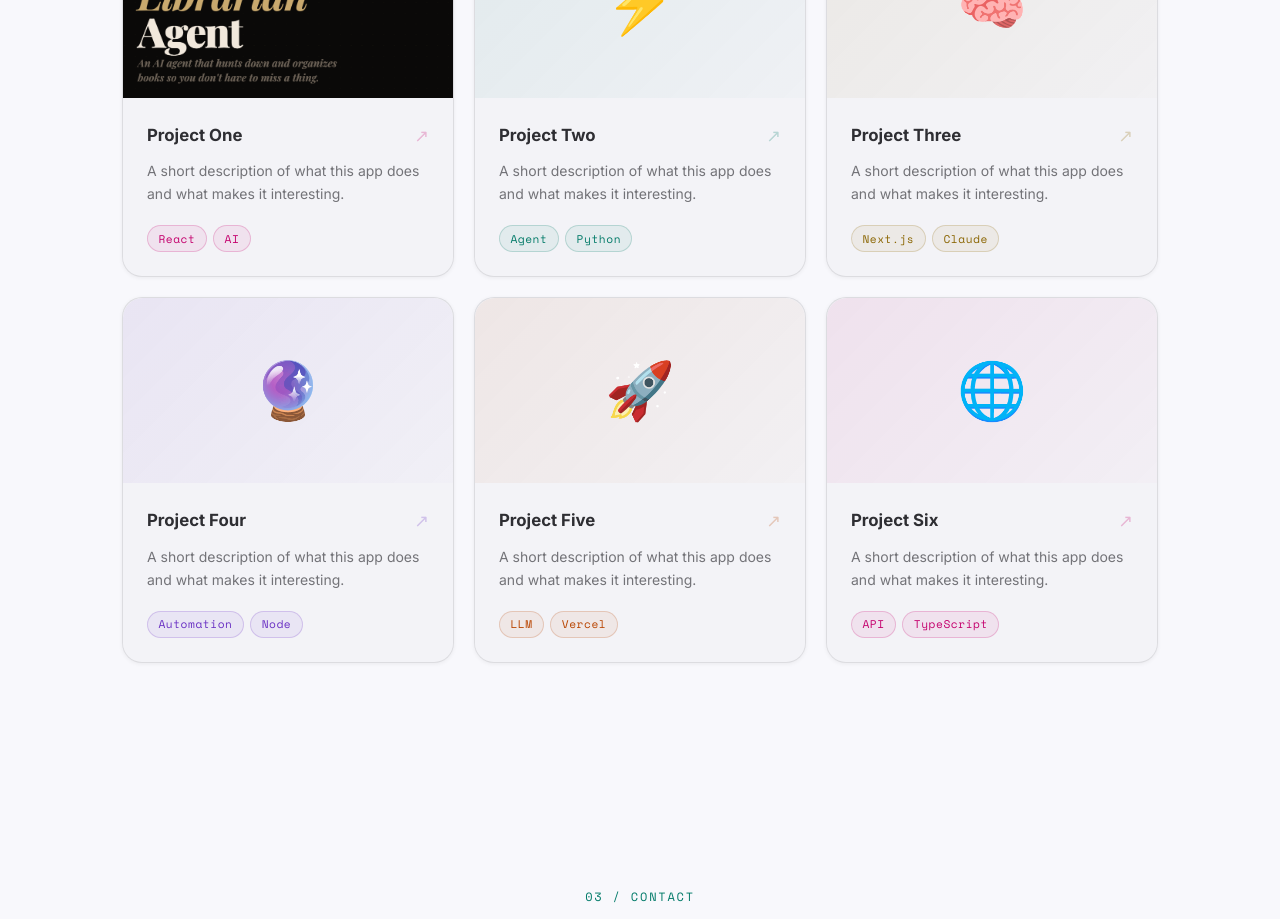
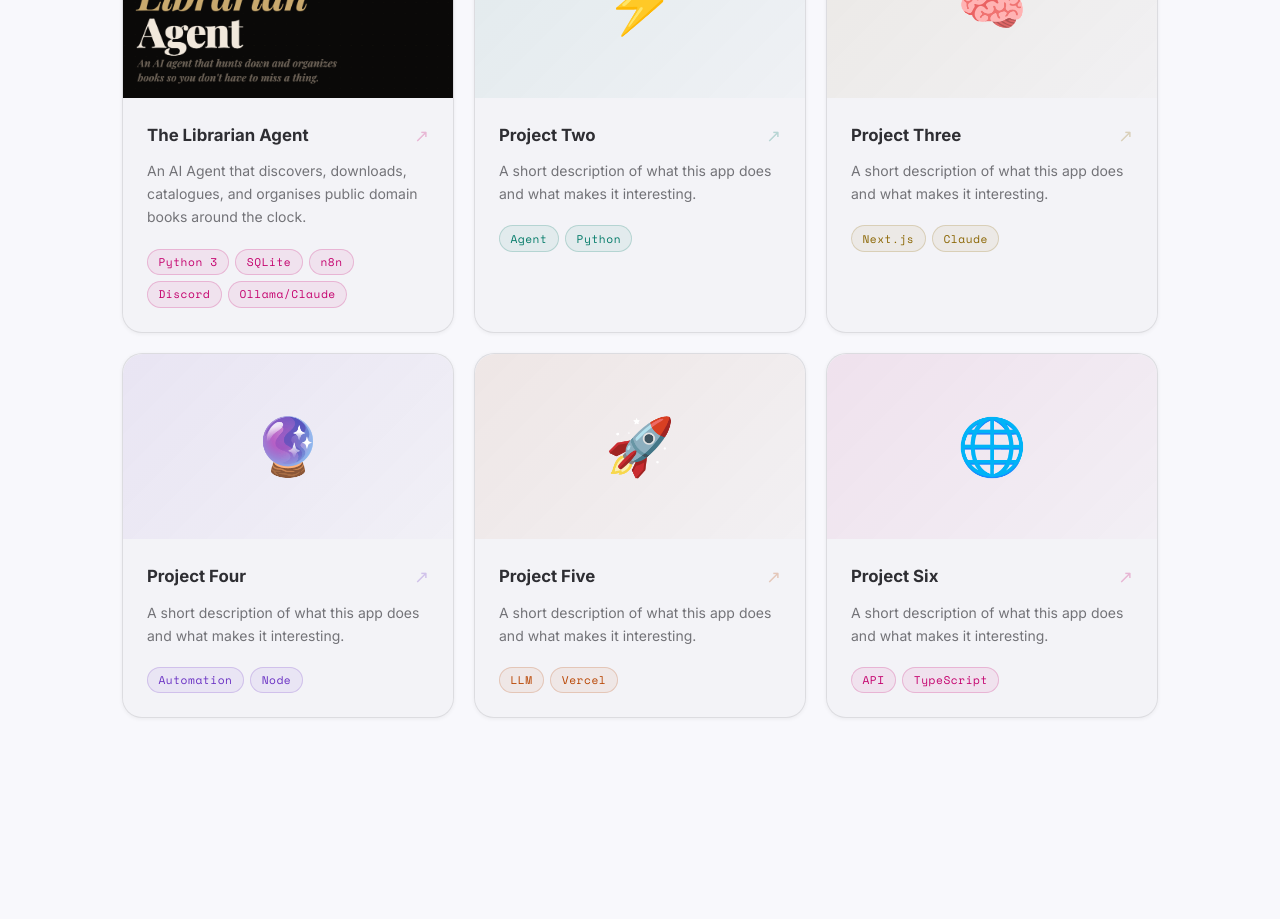
Before and after one commit to stolenwise/portfolio, a React (Vite) app: page / in a window 1280 px wide. Shown: the part 1780-2699 px from the top of the page. Built offline with nearby package versions, Linux system fonts and the light colour scheme.

Commit message:
Add logo and light theme

```diff
--- a/src/App.jsx
+++ b/src/App.jsx
@@ -5,10 +5,10 @@ import { useState, useEffect } from 'react'
 const PROJECTS = [
   {
     id: 1,
-    title: 'Project One',
-    description: 'A short description of what this app does and what makes it interesting.',
-    tags: ['React', 'AI'],
-    url: 'https://your-project-url.vercel.app',
+    title: 'The Librarian Agent',
+    description: 'An AI Agent that discovers, downloads, catalogues, and organises public domain books around the clock.',
+    tags: ['Python 3', 'SQLite', 'n8n', 'Discord', 'Ollama/Claude',  ],
+    url: 'https://librarian-agent-omega.vercel.app/',
     accent: '#c4006e',
     emoji: '🤖',
     image: "/screenshots/project-one.png", // set to e.g. '/screenshots/project-one.png' to show a preview
```
